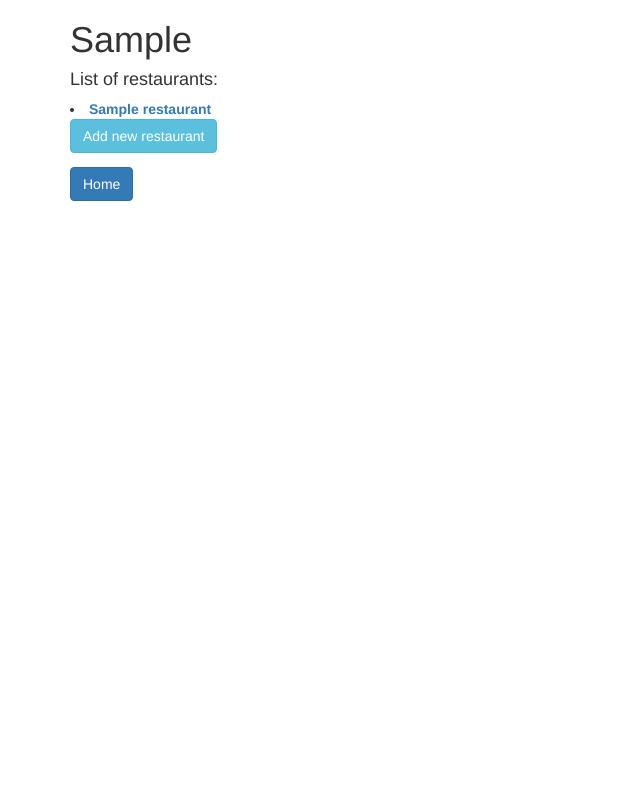
After one commit to jeffaustin81/Restaurants, a PHP site: template views/cuisine.html.twig in a window 1280 px wide. The commit adds this page. Shown: the whole page, without its empty margins (0-640 px from the left). Run offline with PHP 8.4, Linux system fonts and the light colour scheme; the template is opened without the code that fills it: most values are stand-ins (such as "Sample title", 1, 10 or a date in 2020); some libraries are stand-ins or nearby versions.

Commit message:
Add list of restaurants page

```diff
--- a/src/Cuisine.php
+++ b/src/Cuisine.php
@@ -47,7 +47,7 @@
         function getRestaurants()
         {
             $restaurants = array();
-            $returned_restaurants = $GLOBALS['DB']->query("SELECT * FROM restaurants WHERE cuisine_id = {$this->getId()};");
+            $returned_restaurants = $GLOBALS['DB']->query("SELECT * FROM restaurants WHERE cuisine_id = {$this->getId()} ORDER BY name;");
             foreach($returned_restaurants as $restaurant) {
                 $name = $restaurant['name'];
                 $id = $restaurant['id'];
@@ -63,7 +63,7 @@
 
         static function getAll()
         {
-            $returned_cuisines = $GLOBALS['DB']->query("SELECT * from cuisines;");
+            $returned_cuisines = $GLOBALS['DB']->query("SELECT * from cuisines ORDER BY type;");
             $cuisines = array();
             foreach($returned_cuisines as $cuisine) {
                 $type = $cuisine['type'];
--- /dev/null
+++ b/views/cuisine.html.twig
@@ -0,0 +1,54 @@
+<html>
+    <head>
+        <title>Restaurants</title>
+        <link rel="stylesheet" href="https://maxcdn.bootstrapcdn.com/bootstrap/3.3.5/css/bootstrap.min.css">
+    </head>
+    <body>
+        <div class="container">
+
+            <h1>{{ cuisine.getType }}</h1>
+
+            {% if restaurants is not empty %}
+                <h4>List of restaurants:</h4>
+                    {% for restaurant in restaurants %}
+                        <li><strong><a href="/restaurants/{{ restaurant.getId }}">{{ restaurant.getName }}</a></strong></li>
+                    {% endfor %}
+            {% else %}
+                <h3>There are no restaurants for {{ cuisine.getType }} cuisine yet!</h3>
+            {% endif %}
+
+            <form action="/form_restaurant">
+                <form action="/form_cuisine">
+                    <input id="cuisine_id" name="cuisine_id" type="hidden" value="{{ cuisine.getId() }}">
+                    <button type="submit" class="btn btn-info">Add new restaurant</button>
+                </form>
+
+            {% if form_check == true %}
+                <form action="/add_restaurant" method="post">
+                    <input id="cuisine_id" name="cuisine_id" type="hidden" value="{{ cuisine.getId() }}">
+                    <h4>Enter information about the restaurant</h4>
+                    <div class="form-group">
+                        <label for="name">Name</label>
+                        <input id="name" name="name" class="form-control" type="text" placeholder="Restaurant Name">
+                    </div>
+                    <div class="form-group">
+                        <label for="phone">Phone Number</label>
+                        <input id="phone" name="phone" class="form-control" type="text" placeholder="Restaurant Phone Number">
+                    </div>
+                    <div class="form-group">
+                        <label for="address">Address</label>
+                        <input id="address" name="address" class="form-control" type="text" placeholder="Restaurant Address">
+                    </div>
+                    <div class="form-group">
+                        <label for="website">Website</label>
+                        <input id="website" name="website" class="form-control" type="text" placeholder="Restaurant URL">
+                    </div>
+                    <button type="submit" class="btn btn-success">Add restaurant</button>
+                </form>
+            {% endif %}
+            <form action="/">
+                <button type="submit" class="btn btn-primary">Home</button>
+            </form>
+        </div>
+    </body>
+</html>
--- a/views/index.html.twig
+++ b/views/index.html.twig
@@ -32,6 +32,9 @@
                 <button type="submit" class="btn btn-success">Add cuisine</button>
             </form>
         {% endif %}
+        <form action="/delete_cuisines" method="post">
+            <button type="submit" class="btn btn-danger">Delete all cuisines</button>
+        </form>
     </div>
 </body>
 </html>
```
Also changed, not shown: app/app.php (+22 -2 lines).
